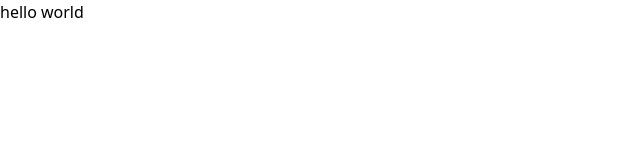
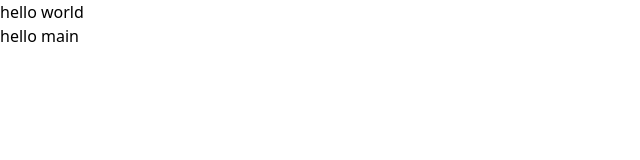
Before and after one commit to Shohrukh77/git-hw, a website: page src/index.html in a window 1280 px wide. Shown: the full height of the page, 0-640 px from the left. Drawn offline with Linux system fonts and the light colour scheme.

Commit message:
text add by branch test

```diff
--- a/src/index.html
+++ b/src/index.html
@@ -8,5 +8,6 @@
 </head>
 <body>
     <h1>hello world</h1>
+    <p>hello main</p>
 </body>
 </html>
```
